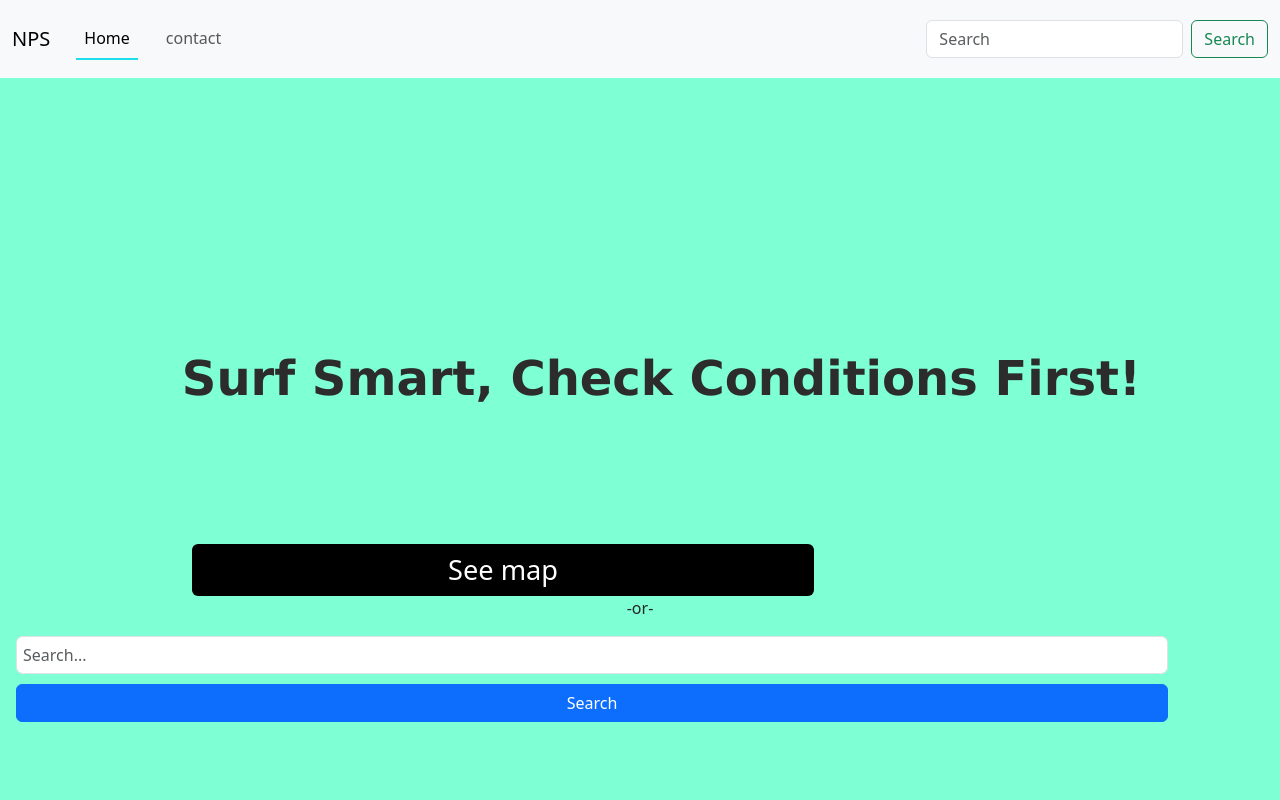
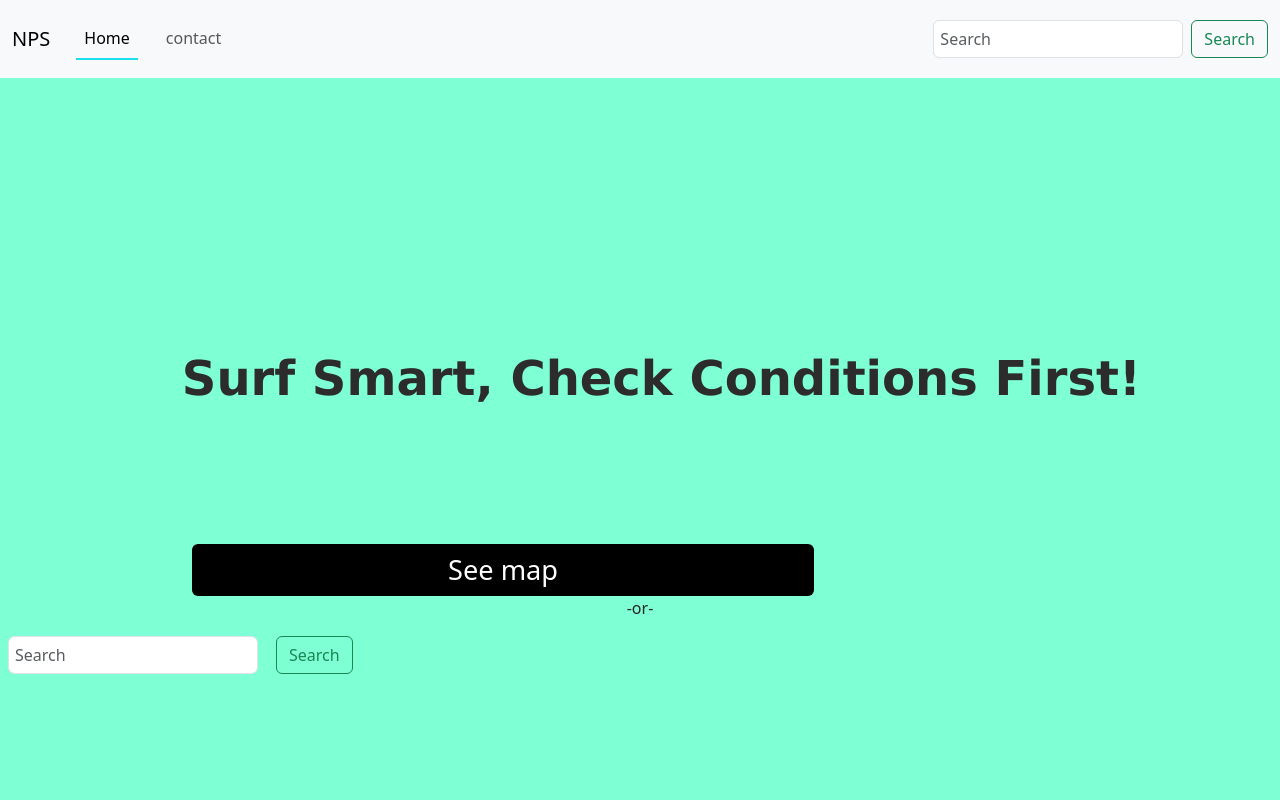
Before and after one commit to emmanuelnunoe/NPS-SurfReport-web, a Nuxt app: page / in a window 1280 px wide. Shown: the top 800 px of the page. Built offline with nearby package versions, Linux system fonts and the light colour scheme.

Commit message:
update search button and input

```diff
--- a/components/SearchComponent.vue
+++ b/components/SearchComponent.vue
@@ -1,14 +1,15 @@
 <template>
+  <form class="d-flex" role="search">
   <div class="search-container" ref="searchContainer">
     <input
-      type="text"
+      type="search"
       v-model="query"
-      class="form-control search"
-      placeholder="Search..."
+      class="form-control me-2 search"
+      placeholder="Search"
       @input="onInput"
       @focus="showDropdown = true"
     />
-   <button class="btn btn-primary search-btn">Search</button>
+          <button class="btn btn-outline-success" type="submit">Search</button>
 
           <div v-if="showDropdown && filteredResults.length" class="dropdown">
             <button class="close-btn" @click="closeDropdown">X</button>
@@ -23,6 +24,7 @@
           </ul>
         </div>
       </div>
+    </form>
 </template>
 
 <script lang="ts">
@@ -99,29 +101,47 @@ export default defineComponent({
 
 <style>
 .search-btn{
-  width: 90%;
+  width: 20%;
   padding: 6px 12px;
   cursor: pointer;
-  margin-inline-start: 1em;
+  margin-inline-start: 5px;
+  white-space: nowrap; /* Keeps button text on one line */
+  max-width: 100px; /* Or use auto depending on your layout */
+  padding: 6px;
 }
 .search-container {
+  gap: 5px;
+  align-items: center;
+  justify-content: flex-start;
+  gap: 10px;
   display: flex;
-  flex-wrap: wrap;
+  align-items: center;
   gap: 10px;
-  align-items: center;
+  position: relative;
 }
 
 .search{
-  width: 90%;
+  width: 70%;
   padding: 6px;
-  margin-inline-start: 1em;
+  margin-inline-start: .5em;
 }
 
+input[type="search"] {
+  width: 250px; /* Fixed width prevents dynamic growth */
+  flex: 1;
+  padding: 6px;
+  min-width: 0; /* Prevents input from hogging space */
+}
 .dropdown {
-  width: 100%;
-  padding: 6px;
-  background-color: #f0f0f0;
-}
+  position: absolute;
+  bottom: 100%; /* right below input */
+  left: 0; /* aligns with input’s left edge */
+  width: 250px; /* match input width */
+  background: white;
+  border: 1px solid #ccc;
+  box-shadow: 0 2px 8px rgba(0,0,0,0.1);
+  z-index: 1;
+  margin-inline-start: .5em;}
 
 .close-btn {
   background: none;
```
Lines whose indentation alone changed are shown as unchanged.
